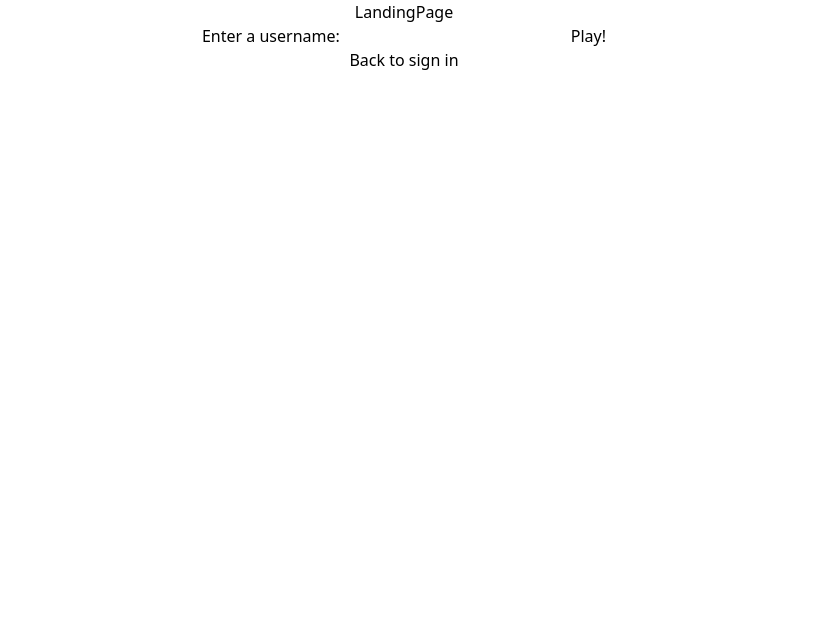
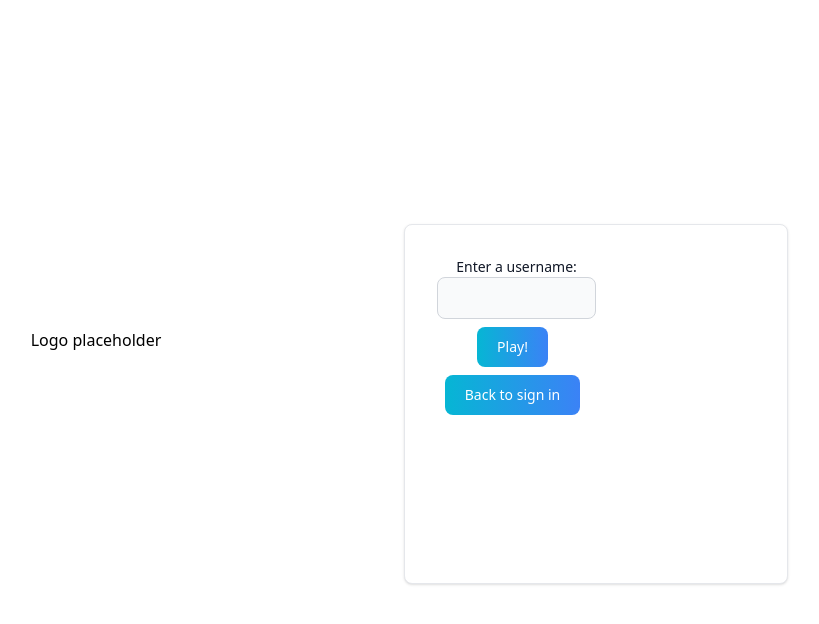
Before and after one commit to wowgr8/phrazel-frontend, a React (Create React App) app: page / in a window 1280 px wide. Both pictures are taken after a click on the button "Sign up later, PLAY NOW!!". Shown: the top 624 px of the page, without its empty margins (236-1055 px from the left). Built offline with nearby package versions, Linux system fonts and the light colour scheme.

Commit message:
add button styling, columns, logo placeholder -WIP

```diff
--- a/src/components/LandingPage.js
+++ b/src/components/LandingPage.js
@@ -27,28 +27,37 @@ function LandingPage({ setUserName, userName }) {
   }
 
   return (
-    <>
-      <div>LandingPage</div>
+    <div className='my-56 '>
+      <div className="container flex flex-col md:flex-row items-center px-6 mx-auto mt-10 space-y-0 md:space-y-0 bg-color-sky-300 columns-2">
+        {/* Left Item */}
+        <div className='flex flex-col mb-32 space-y-12 md:w-1/2'>
+          Logo placeholder
+        </div>
+
+        {/* Right Item */}
+        <div className='w-full max-w-sm p-4 bg-white border border-gray-200 rounded-lg shadow sm:p-6 md:p-8 hover:bg-sky-100'>
+          <div className='flex flex-col mb-32 space-y-12 md:w-1/2 '>
             {anonForm
               ?
-          <>
+                <div className=''>
                   <form onSubmit={handleUsernameSubmit}>
-              <label>
+                    <label className='block mb-2 text-sm font-medium text-gray-900'>
                       Enter a username:
                       <input
                         type="text"
                         defaultValue=""
                         name="username"
+                        className='bg-gray-50 border border-gray-300 text-gray-900 text-sm rounded-lg focus:ring-blue-500 focus:border-blue-500 block w-full p-2.5'
                       />
                     </label>
-              <button type="submit">Play!</button>
+                    <button type="submit" className="text-white bg-gradient-to-r from-cyan-500 to-blue-500 hover:bg-gradient-to-bl focus:ring-4 focus:outline-none focus:ring-cyan-300 dark:focus:ring-cyan-800 font-medium rounded-lg text-sm px-5 py-2.5 text-center mr-2 mb-2">Play!</button>
                   </form>
-            <button onClick={toggleForm}>
+                  <button type="button" className="text-white bg-gradient-to-r from-cyan-500 to-blue-500 hover:bg-gradient-to-bl focus:ring-4 focus:outline-none focus:ring-cyan-300 dark:focus:ring-cyan-800 font-medium rounded-lg text-sm px-5 py-2.5 text-center mr-2 mb-2" onClick={toggleForm}>
                     <p> Back to sign in</p>
                   </button>
-          </>
+                </div>
               :
-          <button onClick={toggleForm}>
+                <button className="text-white bg-gradient-to-r from-cyan-500 to-blue-500 hover:bg-gradient-to-bl focus:ring-4 focus:outline-none focus:ring-cyan-300 dark:focus:ring-cyan-800 font-medium rounded-lg text-sm px-5 py-2.5 text-center mr-2 mb-2" onClick={toggleForm}>
                   <p>Sign up later, PLAY NOW!!</p>
                 </button>
             }
@@ -57,8 +66,10 @@ function LandingPage({ setUserName, userName }) {
               ? null
               : <Login setUserName={setUserName} userName={userName}/>
             }
-
-    </>
+          </div>
+        </div>
+      </div>
+    </div>
   )
 }
 
```
Lines whose indentation alone changed are shown as unchanged.
